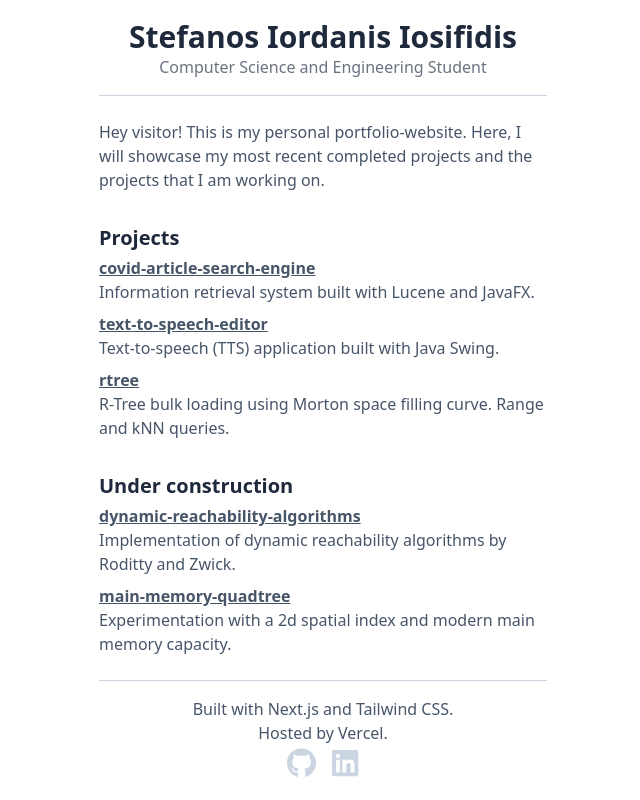
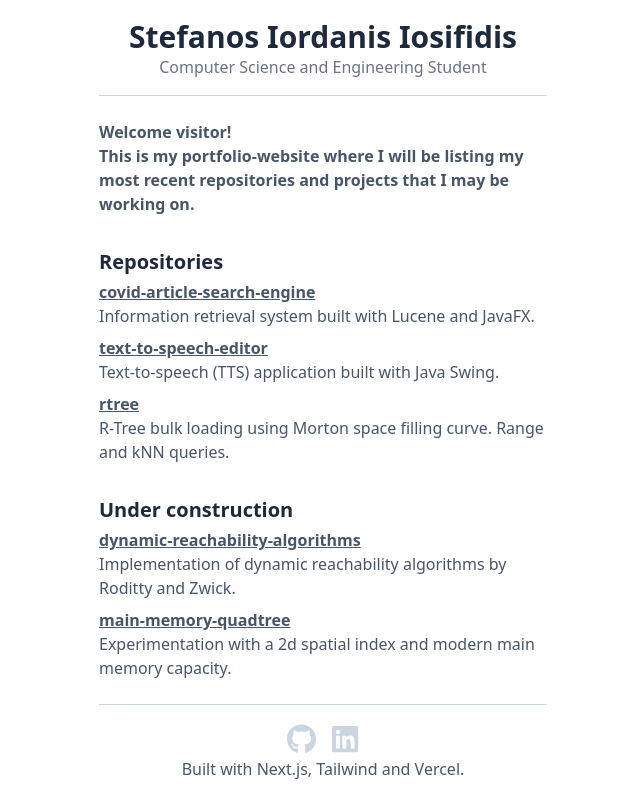
Before and after one commit to stefiosif/website, a Next.js app: page / in a window 1280 px wide. Shown: the whole page, without its empty margins (317-957 px from the left). Built offline with nearby package versions, Linux system fonts and the light colour scheme.

Commit message:
Change text info and style

```diff
--- a/components/about_me.tsx
+++ b/components/about_me.tsx
@@ -1,9 +1,11 @@
 const AboutMe = () => {
   return (
     <div>
-      <div>Hey visitor! This is my personal portfolio-website. Here, I will showcase
-        my most recent completed projects and the projects that I am working on.
-        </div>
+      <div className="font-bold">Welcome visitor!</div>
+      <div className="font-semibold">
+        This is my portfolio-website where I will be listing my most
+        recent repositories and projects that I may be working on.
+      </div>
     </div>
   );
 };
--- a/components/footer.tsx
+++ b/components/footer.tsx
@@ -9,8 +9,7 @@ const Footer = () => {
 
   return (
     <div className="text-center border-t border-slate-300 p-4 text-slate-600">
-        <div>Built with Next.js and Tailwind CSS.<br/>Hosted by Vercel.</div>
-        <div className="text-3xl text-slate-300 flex inline-flex gap-4">
+        <div className="text-3xl text-slate-300 inline-flex gap-4">
           <Link href={"https://github.com/stefiosif"}>
             <a className="hover:text-indigo-500">
               {iconGithub}
@@ -22,6 +21,7 @@ const Footer = () => {
             </a>
           </Link>
         </div>
+        <div>Built with Next.js, Tailwind and Vercel.</div>
     </div>
   );
 };
--- a/pages/index.tsx
+++ b/pages/index.tsx
@@ -67,7 +67,7 @@ const Home: NextPage = () => {
       <div className="text-slate-600 flex flex-col gap-1">
         <AboutMe />
         <br/>
-        <div className="text-xl font-bold text-slate-800">Projects</div>
+        <div className="text-xl font-bold text-slate-800">Repositories</div>
         <div className="flex flex-col gap-2">{doneProjectPreviewElements}</div>
         <br/>
         <div className="text-xl font-bold text-slate-800">Under construction</div>
```
